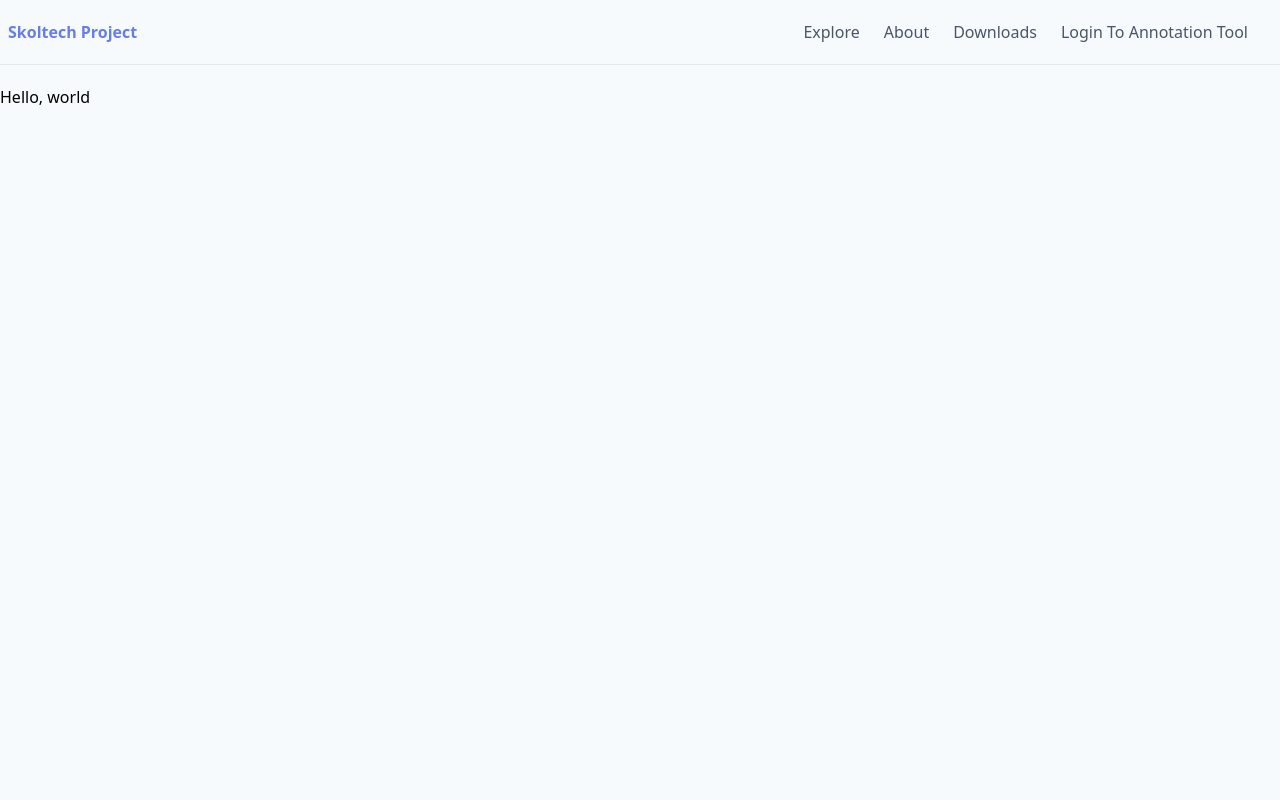
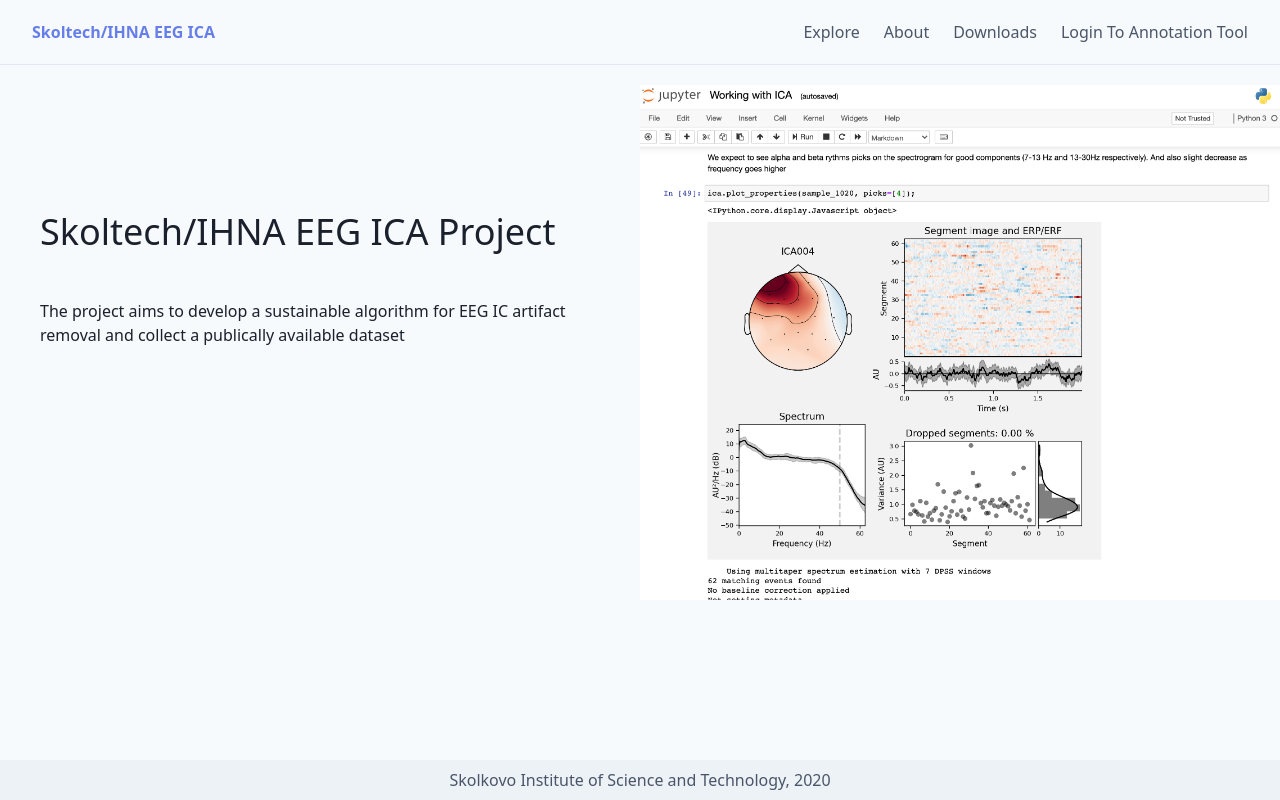
Before and after one commit to ledovsky/eeg-ic-annotation, a React (Create React App) app in the folder front/: page / in a window 1280 px wide. Built offline with nearby package versions, Linux system fonts and the light colour scheme.

Commit message:
Added homepage

```diff
--- /dev/null
+++ b/front/postcss.config.js
@@ -0,0 +1,8 @@
+module.exports = {
+    plugins: [
+      // ...
+      require('tailwindcss'),
+      require('autoprefixer'),
+      // ...
+    ]
+  }
--- a/front/src/App.jsx
+++ b/front/src/App.jsx
@@ -4,10 +4,12 @@ import { ToastContainer } from 'react-toastify';
 
 import HomePage from './components/HomePage'
 import Navbar from './components/Navbar'
+import Footer from './components/Footer'
 
 function App() {
   return (
-    <div id="app">
+    <React.Fragment>
+      <div className="flex-auto">
         <Navbar />
         <Router>
           <Route path="/">
@@ -16,6 +18,8 @@ function App() {
         </Router>
         <ToastContainer />
       </div>
+      <Footer/>
+    </React.Fragment>
   );
 }
 
--- /dev/null
+++ b/front/src/components/Footer.jsx
@@ -0,0 +1,11 @@
+function Footer() {
+  return (
+    <div className="bg-gray-200 py-2 flex-none text-gray-700">
+      <div className="container mx-auto text-center">
+        Skolkovo Institute of Science and Technology, 2020
+      </div>
+    </div>
+  )
+}
+
+export default Footer;
--- a/front/src/components/HomePage.jsx
+++ b/front/src/components/HomePage.jsx
@@ -10,7 +10,15 @@ class HomePage extends Component {
 
     render() {
       return (
-          <h1>Hello, world</h1>
+        <div className="container mx-auto grid grid-cols-2">
+          <div className="col-span-1 p-10">
+            <h1 className="mt-20 text-4xl">Skoltech/IHNA EEG ICA Project</h1>
+            <p className="mt-10">The project aims to develop a sustainable algorithm for EEG IC artifact removal and collect a publically available dataset</p>
+          </div>
+          <div className="col-span-1">
+            <img src="homepage.png" alt=""/>
+          </div>
+        </div>
       );
     }
   }
--- a/front/src/components/Navbar.jsx
+++ b/front/src/components/Navbar.jsx
@@ -2,7 +2,7 @@ import React, { Component } from 'react'
 
 function NavbarItemMain(props) {
   return (
-    <li>
+    <li className="ml-6">
       <a className="text-indigo-500 hover:text-indigo-600 font-bold" href="#">{props.children}</a>
     </li>
   )
@@ -25,7 +25,7 @@ function Navbar() {
     <React.Fragment>
       <div className="py-5 px-2">
         <ul className="flex">
-          <NavbarItemMain>Skoltech Project</NavbarItemMain>
+          <NavbarItemMain>Skoltech/IHNA EEG ICA</NavbarItemMain>
           <NavbarItem margin>Explore</NavbarItem>
           <NavbarItem>About</NavbarItem>
           <NavbarItem>Downloads</NavbarItem>
--- a/front/src/styles/index.css
+++ b/front/src/styles/index.css
@@ -6,4 +6,17 @@
   body {
     @apply bg-gray-100;
   }
+  html, body {
+    @apply min-h-full;
+    @apply h-full;
+  }
+  html {
+    @apply text-gray-900;
+  }
 }
+
+#root {
+  @apply min-h-full;
+  @apply flex;
+  @apply flex-col;
+}
--- /dev/null
+++ b/front/tailwind.config.js
@@ -0,0 +1,12 @@
+module.exports = {
+  future: {
+    // removeDeprecatedGapUtilities: true,
+    // purgeLayersByDefault: true,
+  },
+  purge: [],
+  theme: {
+    extend: {},
+  },
+  variants: {},
+  plugins: [],
+}
```
Also changed, not shown: front/public/homepage.png (added), front/src/components/Login.jsx (added), front/src/styles/tailwind.css, 1 other file (tests, documents, lock files or other folders). Lines whose indentation alone changed are shown as unchanged.
